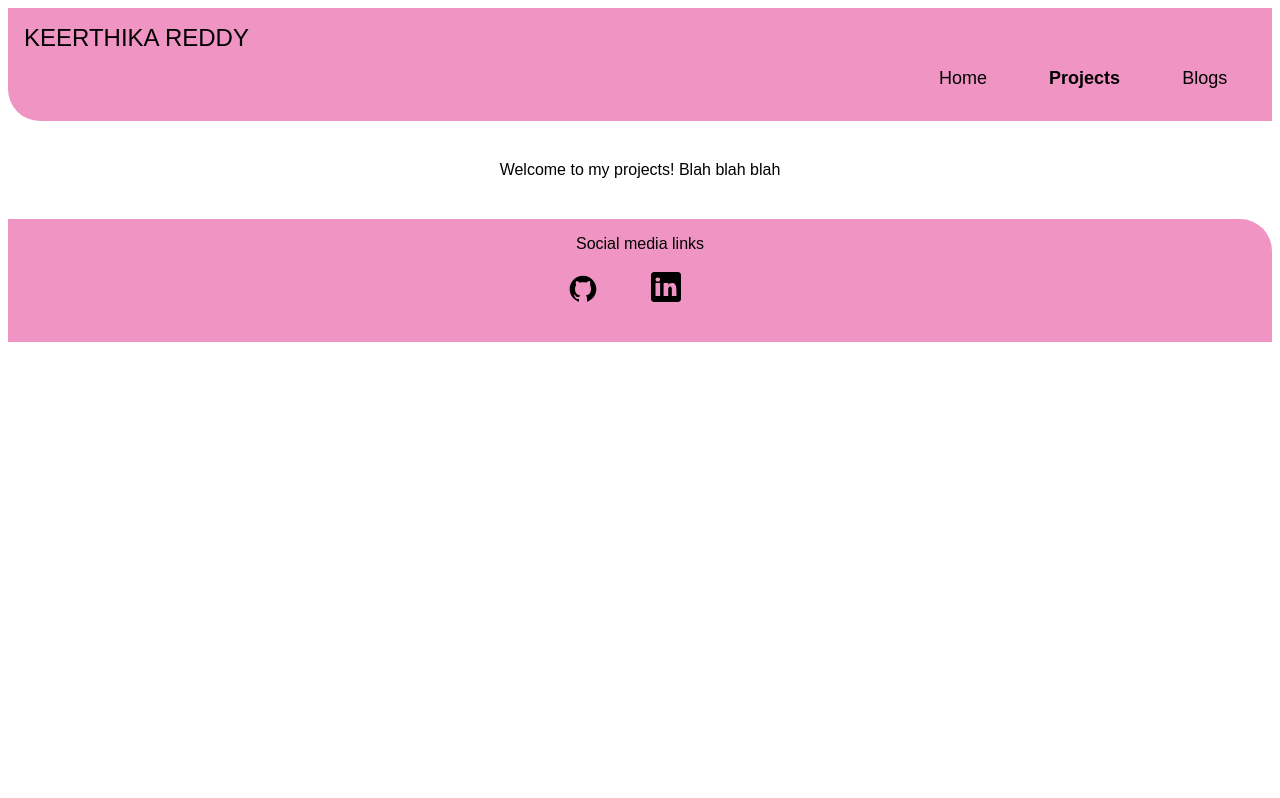
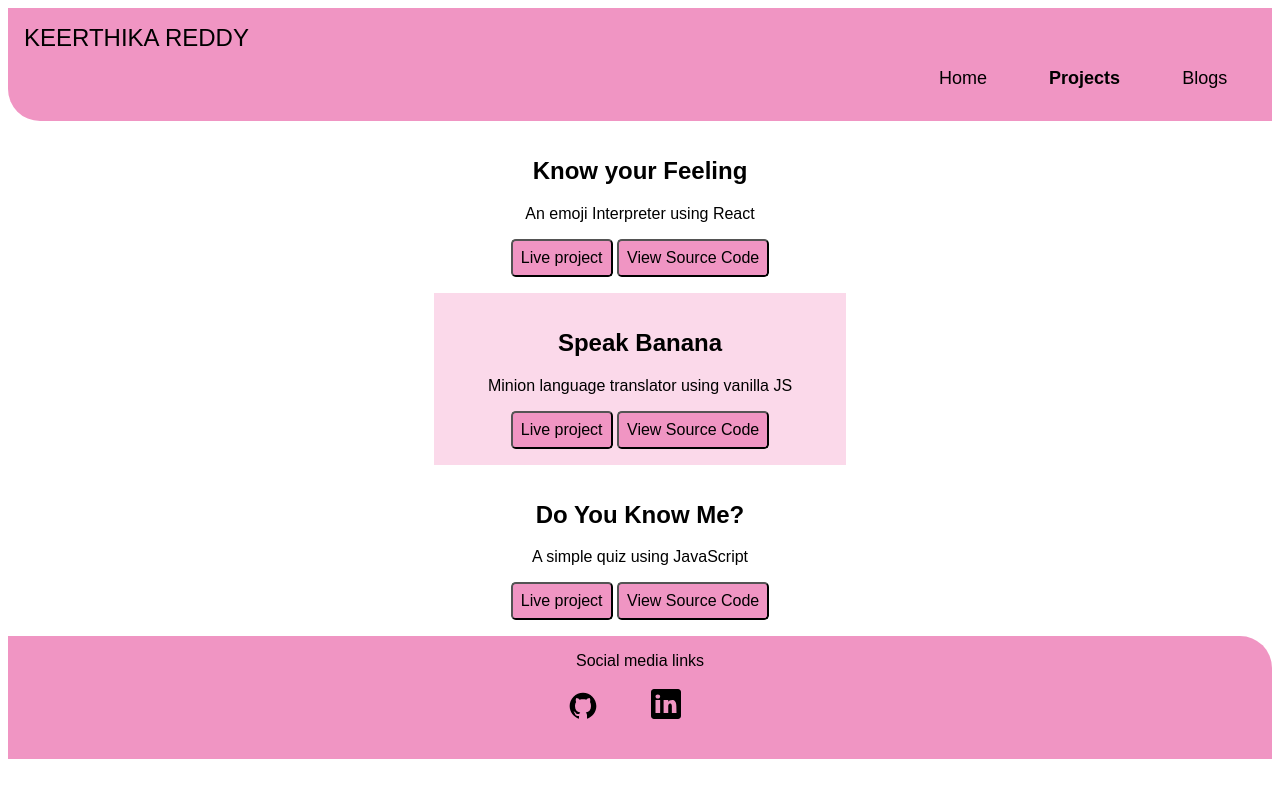
Before and after one commit to KeerthikaReddyP/Portfolio-GettingStarted, a plain HTML site: page projects.html in a window 1280 px wide. Drawn offline with Linux system fonts and the light colour scheme.

Commit message:
Update: Projects added

```diff
--- a/projects.html
+++ b/projects.html
@@ -16,10 +16,26 @@
         </ul>
     </nav>
 
-    <section class="section">
-        Welcome to my projects!
-        Blah blah blah
-    </section>
+    <div class="project-div">
+      <h2>Know your Feeling</h2>
+      <p>An emoji Interpreter using React</p>
+      <button class="btnn"><a href="https://hmh8r7.csb.app/" class="linkk">Live project</a></button>
+      <button class="btnn"><a href="https://codesandbox.io/p/sandbox/epic-bell-hmh8r7?file=%2Fsrc%2FApp.js" class="linkk">View Source Code</a></button>
+    </div>
+
+    <div class="project-div ow">
+      <h2>Speak Banana</h2>
+      <p>Minion language translator using vanilla JS</p>
+      <button class="btnn"><a href="https://minionese-keerthikareddy.netlify.app/" class="linkk">Live project</a></button>
+      <button class="btnn"><a href="https://github.com/KeerthikaReddyP/banana-language" class="linkk">View Source Code</a></button>
+    </div>
+
+    <div class="project-div">
+        <h2>Do You Know Me?</h2>
+        <p>A simple quiz using JavaScript</p>
+        <button class="btnn"><a href="https://replit.com/@KeerthikaR/doYouKnowMe" class="linkk">Live project</a></button>
+        <button class="btnn"><a href="https://replit.com/@KeerthikaR/doYouKnowMe" class="linkk">View Source Code</a></button>
+    </div>
 
 
     <footer>
--- a/styles.css
+++ b/styles.css
@@ -1,6 +1,6 @@
 :root{
     --navbar-color:rgb(240, 149, 195);
-    --ow-color:rgb(251, 225, 238);
+    --ow-color:rgb(251, 217, 234);
 }
 body{
     font-family: sans-serif;
@@ -94,7 +94,7 @@ body{
     box-shadow: 0.3rem 0.3rem 0.15rem black;
 }
 section a:hover{
-    background-color: chocolate;
+    background-color: var(--ow-color);
     font-size: xx-large;
 }
 
@@ -103,3 +103,22 @@ section a:hover{
     width: 2em;
     margin-right: .5rem;
 }
+
+.project-div{
+    margin:auto;
+    padding:1rem;
+    text-align:center;
+    width:30%;
+}
+
+.linkk{
+    text-decoration: none;
+    color: black;
+    font-size: medium;
+}
+.btnn{
+    background-color: var(--navbar-color);
+    size: 1rem;
+    padding:0.5rem;
+    border-radius: 0.3rem;
+}
```
